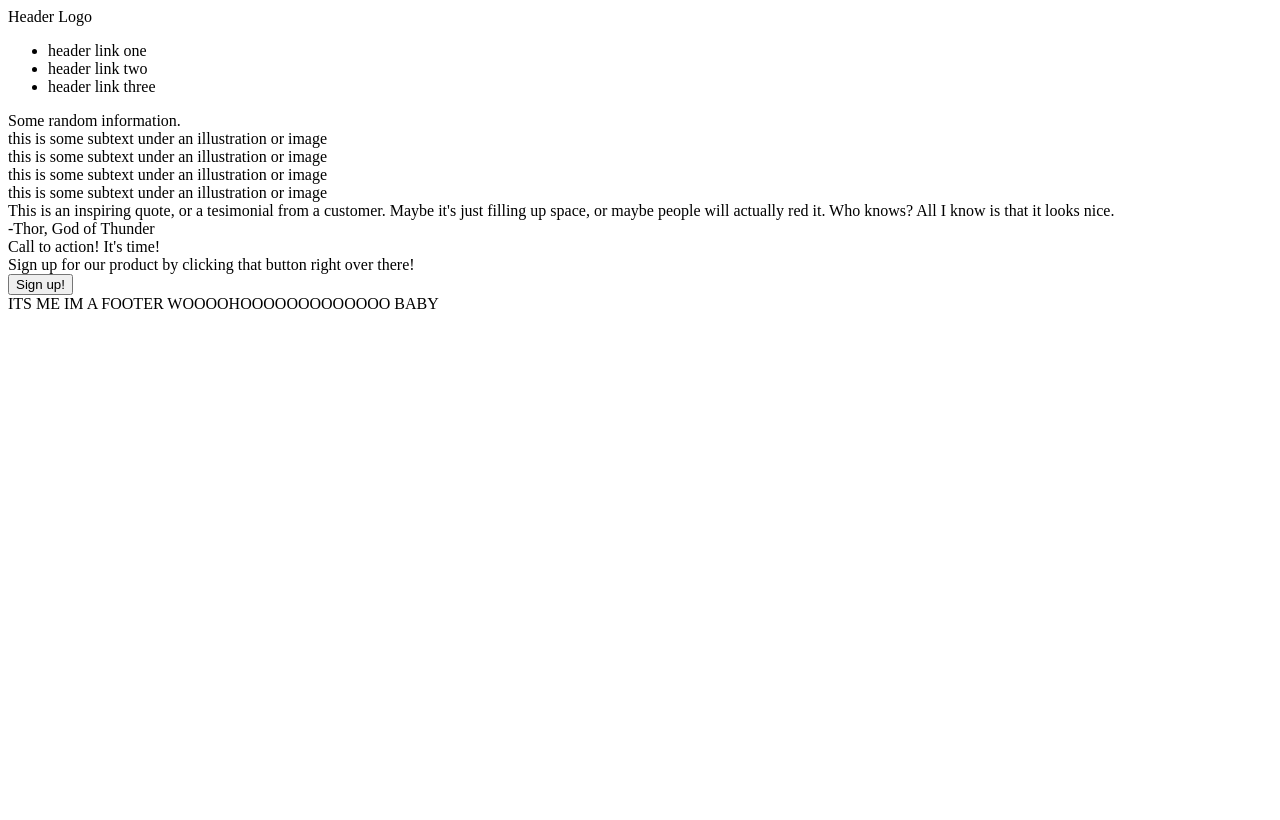
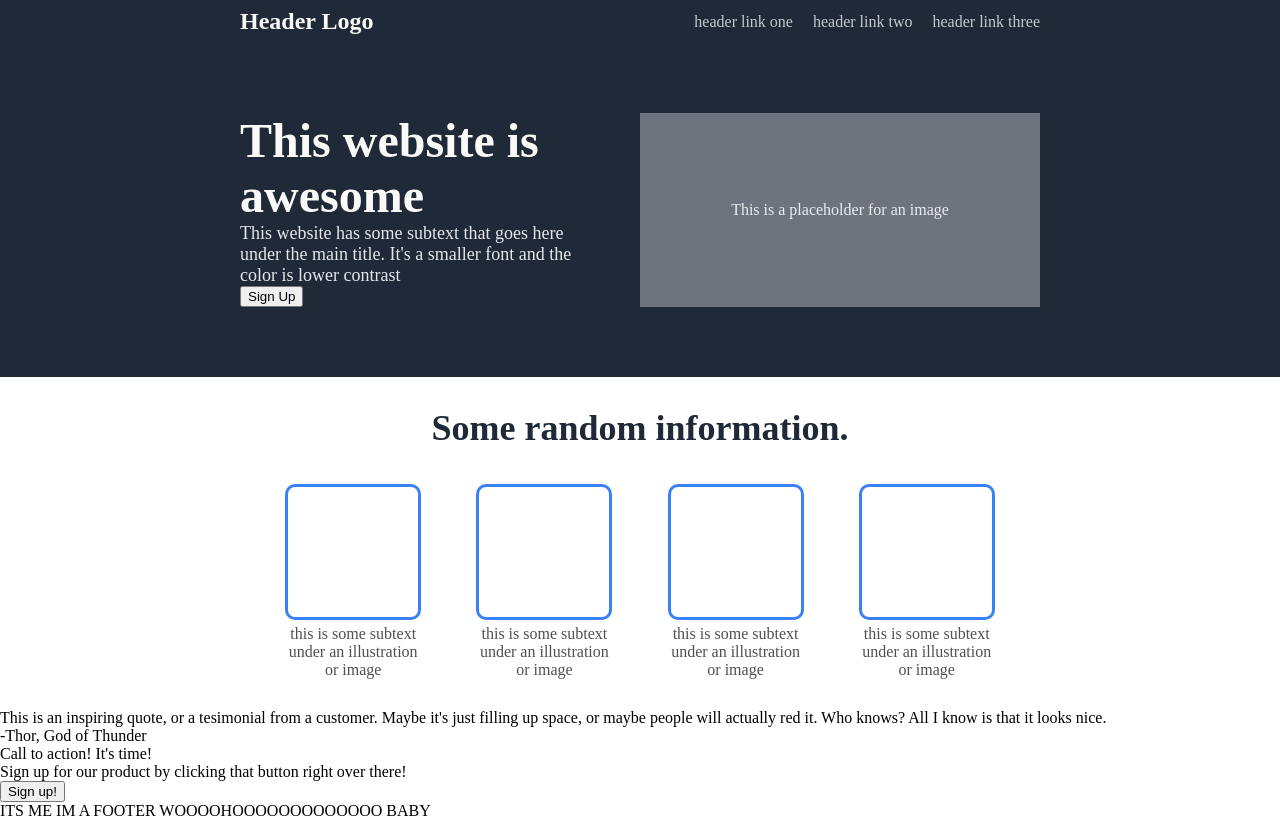
Before and after one commit to MystreeGit/odin-flexbox, a plain HTML site: page index.html in a window 1280 px wide. Drawn offline with Linux system fonts and the light colour scheme.

Commit message:
Fixed index.html & added some css

```diff
--- a/index.html
+++ b/index.html
@@ -7,29 +7,39 @@
     <link rel="stylesheet" href="style.css">
     <title>Top Flex Project</title>
 </head>
-<div>
+<body>
 
-    <div class="Header">
+    <div class="header">
+        <div class="header-container">
             <div class="title">Header Logo</div>
-        <div class="header-links"></div>
-            <ul>
-                <li>header link one</li>
-                <li>header link two</li>
-                <li>header link three</li>
+            <ul class="header-links-ul">
+                <li class="header-links-link">header link one</li>
+                <li class="header-links-link">header link two</li>
+                <li class="header-links-link">header link three</li>
             </ul>
-    </div>
-
-    <div class="body"></div>
-        <div class="body-one">
-            <div class="bo-text">
-
-            </div>
-            <div class="bo-image">
-                <div class="placehold-text"></div>
         </div>
     </div>
 
+    <div class="body">
+
+        <div class="body-one">
+            <div class="body-one-container">
+                <div class="bo-text">
+                    <div class="bo-text-header">This website is awesome</div>
+                    <div class="bo-text-subtext">This website has some subtext that goes here under the main title.
+                        It's a smaller font and the color is lower contrast </div>
+                    <button type="button" class="bo-button">Sign Up</button>
+                </div>
+                <div class="bo-image">
+                    <div class="placehold-text">This is a placeholder for an image</div>
+                </div>
+            </div>
+        </div>
+
+
+
         <div class="body-two">
+            <div class="body-two-container">
                 <div class="bt-title">Some random information.</div>
                 <div class="bt-cards">
                     <div class="bt-card">
@@ -50,26 +60,32 @@
                     </div>
                 </div>
             </div>
+        </div>
 
-        <div class="body-three"></div>
+
+
+        <div class="body-three">
             <div class="bth-center">
                 <div class="bth-text">This is an inspiring quote, or a tesimonial from a customer. Maybe it's just filling up space, or maybe people will actually red it.
                     Who knows? All I know is that it looks nice.</div>
                 <div class="bth-credit">-Thor, God of Thunder</div>
             </div>
+        </div>
+
+
 
         <div class="body-four">
             <div class="bf-center">
-                <div class="bf-information"></div>
+                <div class="bf-information">
                     <div class="bf-title">Call to action! It's time!</div>
                     <div class="bf-text">Sign up for our product by clicking that button right over there!</div>
+                </div>
             </div>
             <div class="bf-signup">
                 <button type="button" class="bf-button">Sign up!</button>
             </div>
         </div>
     </div>
-
 
     <div class="footer">
         <div class="foot-center">ITS ME IM A FOOTER WOOOOHOOOOOOOOOOOOO BABY</div>
--- a/style.css
+++ b/style.css
@@ -0,0 +1,130 @@
+body{
+    margin: 0;
+}
+
+/* Header */
+
+.header {
+    display: flex;
+    background-color: #1F2937;
+    padding: 8px;
+    display: flex;
+    justify-content: center;
+    align-content: center;
+}
+
+.header-container {
+    display: flex;
+    flex: 0 0 800px;
+    justify-content: space-between;
+}
+
+.title {
+    font-size: 24px;
+    font-weight: bold;
+    color: #F9FAF8;
+    align-self: center;
+}
+
+.header-links-ul {
+    display: flex;
+    gap: 20px;
+    align-items: center;
+}
+
+li {
+    list-style: none;
+    padding: 0px;
+    margin: 0px;
+    color: #C5C9CE;
+}
+
+ul {
+    padding: 0px;
+    margin: 0px;
+}
+
+
+/* Body One */
+
+.body-one {
+    display: flex;
+    justify-content: center;
+    align-items: center;
+    background-color: #1F2937;
+}
+
+.body-one-container {
+    display: flex;
+    flex: 0 0 800px;
+    justify-content: space-between;
+    gap: 35px;
+    margin: 70px;
+}
+
+.bo-text-header {
+    font-size: 48px;
+    font-weight: bolder;
+    color: #F9FAF8;
+}
+
+.bo-text-subtext {
+    font-size: 18px;
+    color: #E5E7EB;
+}
+
+.bo-image {
+    min-width: 400px;
+    background-color: #6D747D;
+    display: flex;
+    justify-content: center;
+    align-items: center;
+}
+
+.placehold-text {
+    color: #EBECED;
+}
+
+/* Body Two */
+
+.body-two {
+    display: flex;
+    justify-content: center;
+}
+
+.body-two-container {
+    margin: 30px;
+    flex: 0 0 800px;
+}
+
+.bt-title {
+    text-align: center;
+    font-size: 36px;
+    font-weight: bolder;
+    color: #1F2937;
+    margin-bottom: 35px;
+}
+
+.bt-cards {
+    display: flex;
+    gap: 10px;
+    justify-content: space-evenly;
+}
+
+.bt-box {
+    width: 130px;
+    height: 130px;
+    border-style: solid;
+    border-radius: 10px;
+    border-color: #3882f6;
+    margin-bottom: 5px;
+}
+
+.bt-card {
+    flex: 0 0 130px;
+}
+
+.bt-text {
+    text-align: center;
+    color: #505050
+}
```
Lines whose indentation alone changed are shown as unchanged.
